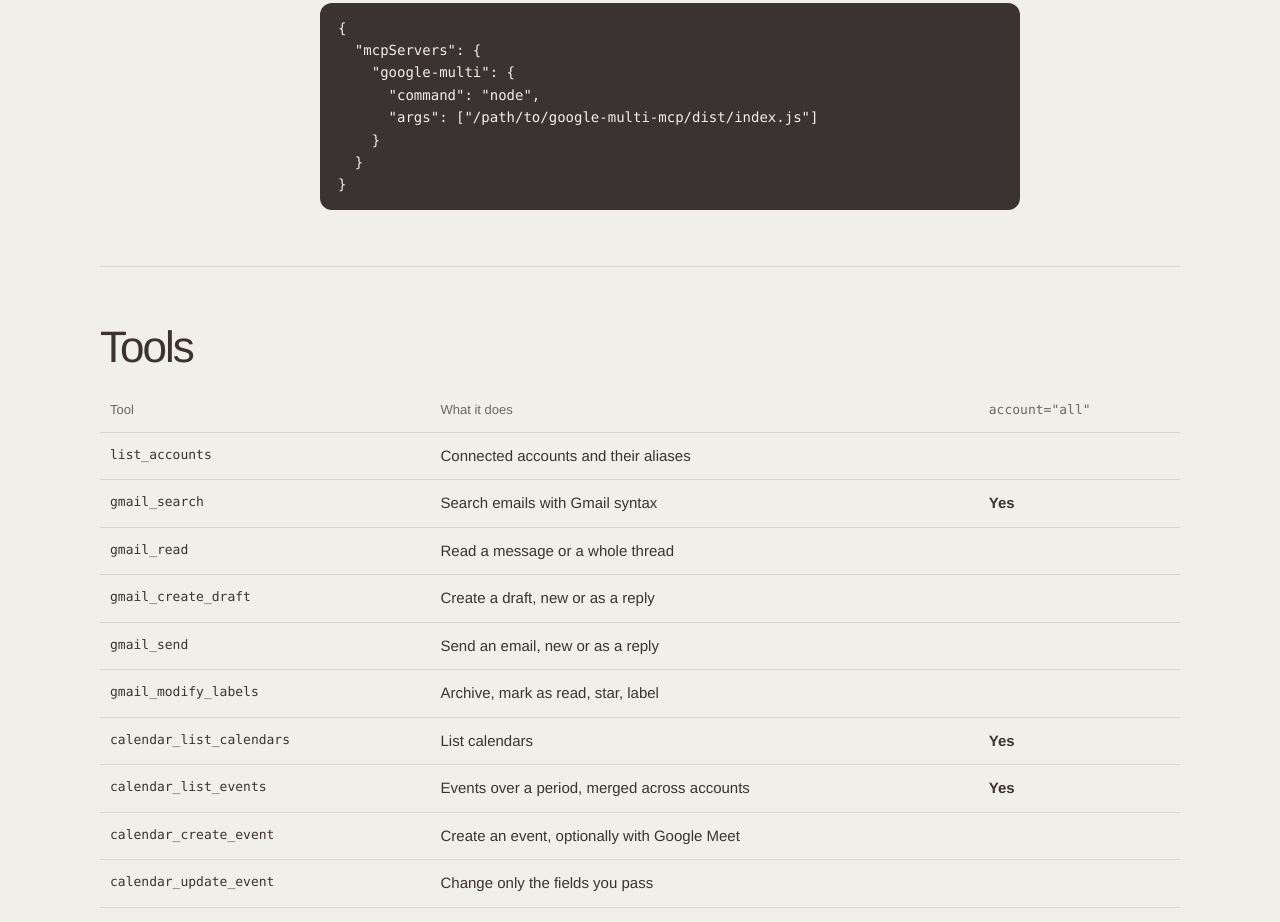
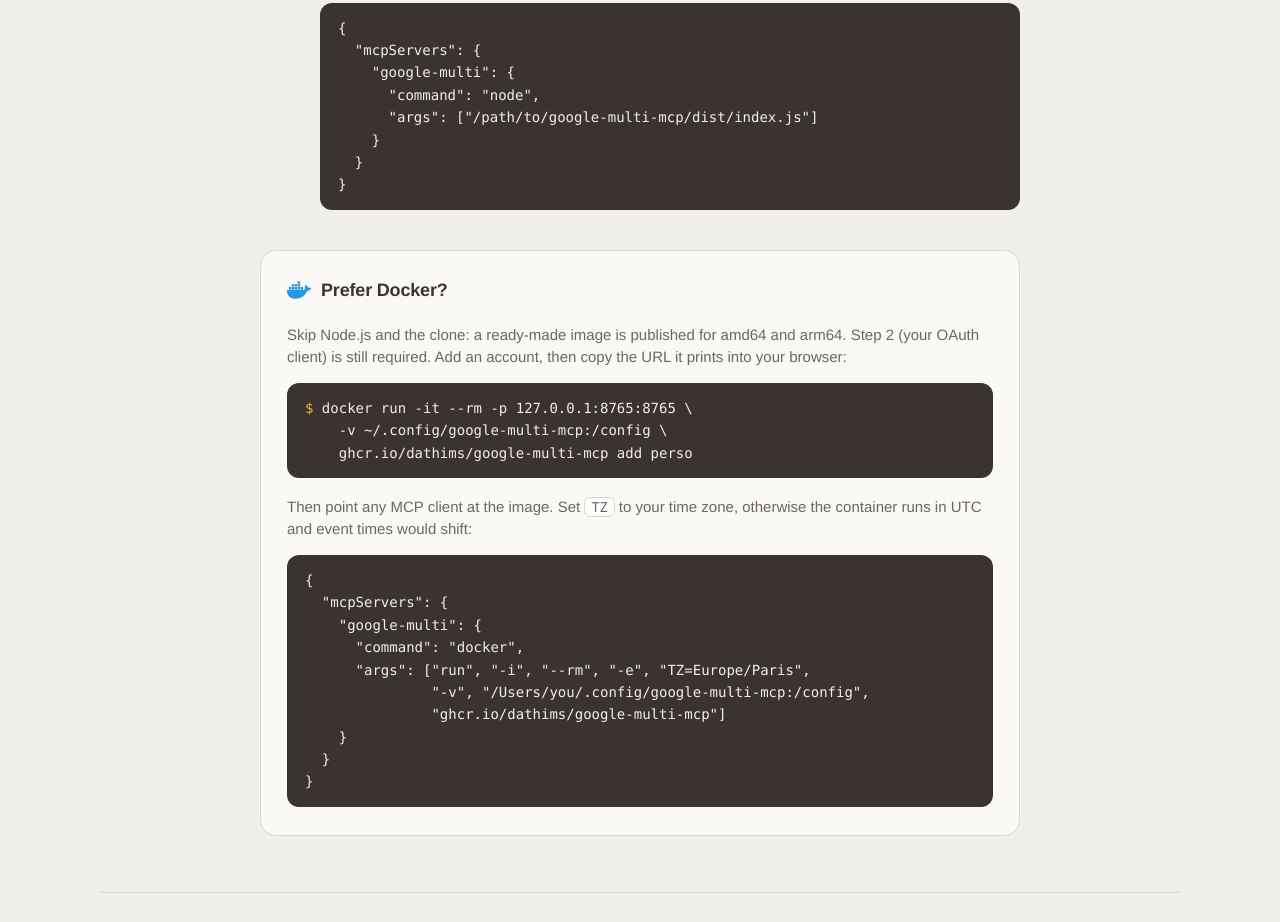
Before and after one commit to dathims/cockpit-marketplace, a website: page public/google-multi/index.html in a window 1280 px wide. Shown: the part 2854-3776 px from the top of the page. Drawn offline with Linux system fonts and the light colour scheme.

Commit message:
feat: list Docker as a supported way to run plugins
- Mark Docker as available with the ghcr.io image
- Document the Docker install on the Google Multi-Account page,
  including the TZ setting
- Remove ChatGPT, which already supports several Google accounts
- Update trademark notices accordingly

```diff
--- a/public/google-multi/index.html
+++ b/public/google-multi/index.html
@@ -57,7 +57,7 @@
 
   <section class="block narrow" id="install" aria-labelledby="install-title">
     <h2 id="install-title">Install</h2>
-    <p class="lead">About 15 minutes, once. You need Node.js 20 or later, a Google account to host the OAuth client, and an MCP client such as Claude, Codex, Cursor or Gemini CLI.</p>
+    <p class="lead">About 15 minutes, once. You need Node.js 20 or later (or Docker, see below), a Google account to host the OAuth client, and an MCP client such as Claude, Codex, Cursor or Gemini CLI.</p>
     <ol class="steps">
       <li><div><h3>Get the code</h3><p>Clone the repository and build it.</p>
 <pre><span class="p">$ </span>git clone https://github.com/dathims/google-multi-mcp.git
@@ -89,6 +89,25 @@
   }
 }</pre></div></li>
     </ol>
+
+    <div class="card docker-card">
+      <h3 class="with-logo"><img src="../assets/docker.svg" width="24" height="24" alt="">Prefer Docker?</h3>
+      <p>Skip Node.js and the clone: a ready-made image is published for amd64 and arm64. Step 2 (your OAuth client) is still required. Add an account, then copy the URL it prints into your browser:</p>
+<pre><span class="p">$ </span>docker run -it --rm -p 127.0.0.1:8765:8765 \
+    -v ~/.config/google-multi-mcp:/config \
+    ghcr.io/dathims/google-multi-mcp add perso</pre>
+      <p>Then point any MCP client at the image. Set <code class="inline">TZ</code> to your time zone, otherwise the container runs in UTC and event times would shift:</p>
+<pre>{
+  "mcpServers": {
+    "google-multi": {
+      "command": "docker",
+      "args": ["run", "-i", "--rm", "-e", "TZ=Europe/Paris",
+               "-v", "/Users/you/.config/google-multi-mcp:/config",
+               "ghcr.io/dathims/google-multi-mcp"]
+    }
+  }
+}</pre>
+    </div>
   </section>
 
   <section class="block wrap" id="tools" aria-labelledby="tools-title">
@@ -132,7 +151,7 @@
       <span>Made by <a href="https://usecockpit.co">Cockpit</a>, OXYGENE NUMERIQUE. MIT license.</span>
       <nav aria-label="Legal"><a href="https://github.com/dathims/google-multi-mcp" class="gh"><img src="../assets/github.svg" width="16" height="16" alt="">GitHub</a><a href="../privacy/">Privacy</a><a href="../terms/">Terms</a></nav>
     </div>
-    <p class="trademarks">Product names and logos belong to their respective owners and are used only to show compatibility: Google, Gmail, Google Calendar, Google Drive and Gemini (Google LLC), Claude (Anthropic PBC), ChatGPT and Codex (OpenAI), Cursor (Anysphere), GitHub and Copilot (GitHub, Inc.), Goose (Block, Inc.), Docker (Docker, Inc.). Cockpit plugins are independent projects, not affiliated with or endorsed by any of them.</p>
+    <p class="trademarks">Product names and logos belong to their respective owners and are used only to show compatibility: Google, Gmail, Google Calendar, Google Drive and Gemini (Google LLC), Claude (Anthropic PBC), Codex (OpenAI), Cursor (Anysphere), GitHub and Copilot (GitHub, Inc.), Goose (Block, Inc.), Docker (Docker, Inc.). Cockpit plugins are independent projects, not affiliated with or endorsed by any of them.</p>
   </div>
 </footer>
 </body>
--- a/public/style.css
+++ b/public/style.css
@@ -167,3 +167,9 @@
 .client h4 img { width: 18px; height: 18px; }
 .narrow .clients { grid-template-columns: 1fr; }
 @media (max-width: 860px) { .clients { grid-template-columns: 1fr; } }
+
+/* Docker alternative on the plugin page */
+.docker-card { margin-top: 40px; }
+.docker-card pre { margin-bottom: 4px; }
+.with-logo { display: flex; align-items: center; gap: 10px; }
+.with-logo img { width: 24px; height: 24px; }
```
Also changed, not shown: public/index.html (+3 -4 lines), public/privacy/index.html (+1 -1 lines), public/terms/index.html (+2 -2 lines), public/assets/chatgpt.svg (deleted).
